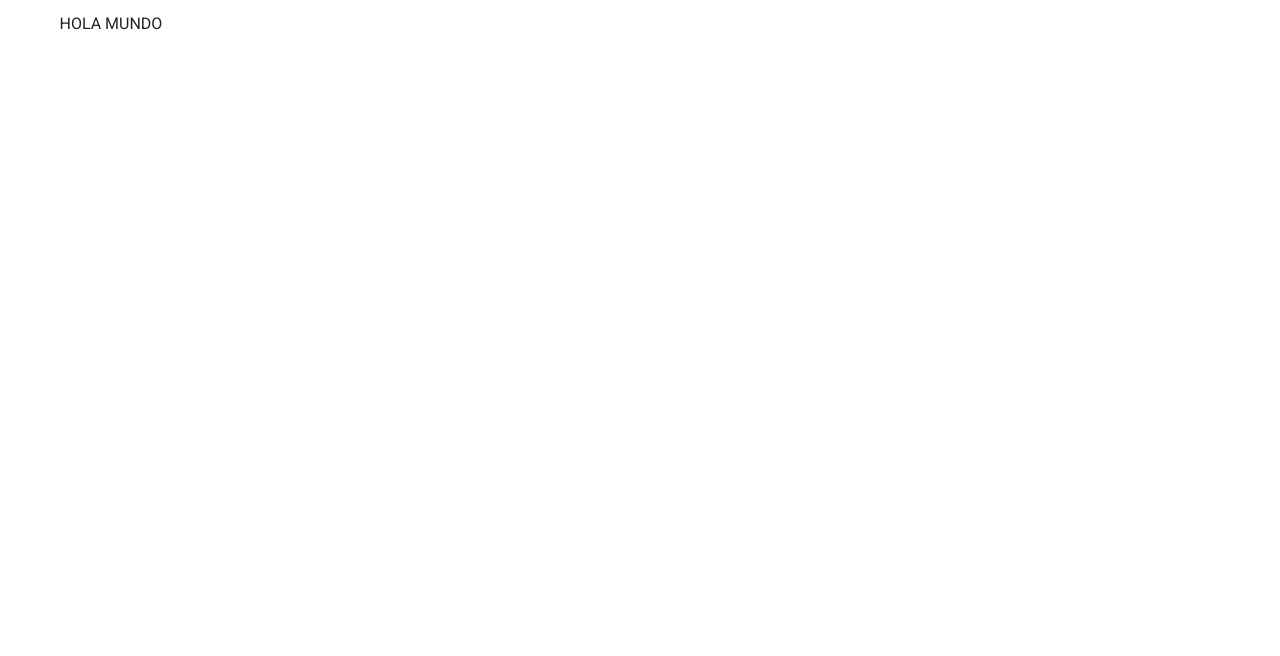
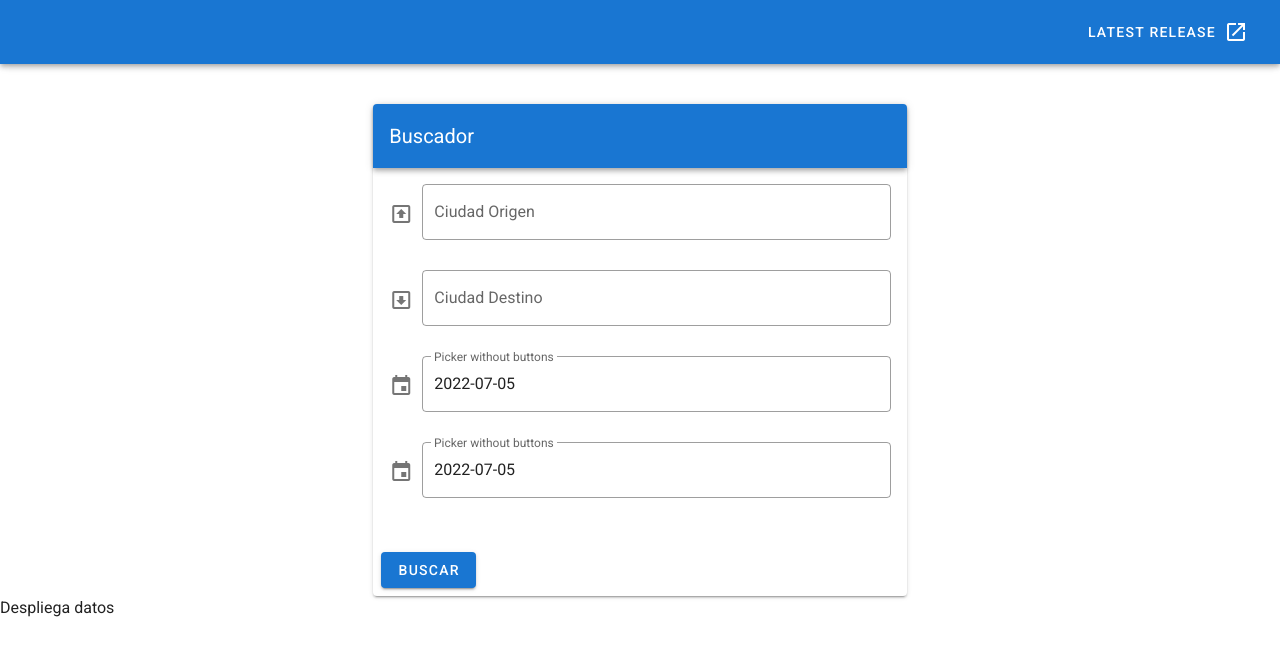
Before and after one commit to masterDat/front_polimiundo, a Vue app: page / in a window 1280 px wide. Shown: the top 656 px of the page. Built offline with nearby package versions, Linux system fonts and the light colour scheme.

Commit message:
Creacion Pantallas de Busqueda y Despliegue Datos

```diff
--- a/package.json
+++ b/package.json
@@ -10,6 +10,7 @@
   "dependencies": {
     "core-js": "^3.8.3",
     "vue": "^2.6.14",
+    "vuejs-datepicker": "^1.6.2",
     "vuetify": "^2.6.0"
   },
   "devDependencies": {
--- a/src/App.vue
+++ b/src/App.vue
@@ -1,20 +1,41 @@
 <template>
   <v-app>
+    <v-app-bar
+      app
+      color="primary"
+      dark
+    >
+
+
+      <v-spacer></v-spacer>
+
+      <v-btn
+        href="https://github.com/vuetifyjs/vuetify/releases/latest"
+        target="_blank"
+        text
+      >
+        <span class="mr-2">Latest Release</span>
+        <v-icon>mdi-open-in-new</v-icon>
+      </v-btn>
+    </v-app-bar>
 
     <v-main>
-      <HelloWorld/>
+      <searchTickets/>
+      <showTickets/>
     </v-main>
   </v-app>
 </template>
 
 <script>
-import HelloWorld from './components/HelloWorld';
+import searchTickets from './components/tickets/searchTickets';
+import showTickets from './components/tickets/showTickets';
 
 export default {
   name: 'App',
 
   components: {
-    HelloWorld,
+    searchTickets,
+    showTickets,
   },
 
   data: () => ({
--- a/src/components/HelloWorld.vue
+++ /dev/null
@@ -1,12 +0,0 @@
-<template>
-  <v-container>
-    <p>HOLA MUNDO</p>
-  </v-container>
-</template>
-
-<script>
-  export default {
-    name: 'HelloWorld',
-
-      }
-</script>
--- /dev/null
+++ b/src/components/tickets/searchTickets.vue
@@ -0,0 +1,71 @@
+<template>
+    <div>
+        <v-layout align-center justify-center class="mt-10">
+            <v-flex x12 sm8 md6 lg5 x14>
+                <v-card>
+                    <v-toolbar dark color="primary">
+                        <v-toolbar-title>
+                            Buscador
+                        </v-toolbar-title>
+                    </v-toolbar>
+
+                    <v-card-text>
+                        <v-text-field outlined v-model="ciudadOrigen" label="Ciudad Origen"  prepend-icon="mdi-arrow-up-bold-box-outline"> </v-text-field>
+                        <v-text-field outlined v-model="ciudadDestino" label="Ciudad Destino"  prepend-icon="mdi-arrow-down-bold-box-outline"> </v-text-field>
+                        <v-menu v-model="fechaSalida" :close-on-content-click="false" :nudge-right="40"
+                            transition="scale-transition" offset-y min-width="auto">
+                            <template v-slot:activator="{ on, attrs }">
+                                <v-text-field outlined v-model="date" label="Picker without buttons" prepend-icon="mdi-calendar"
+                                    readonly v-bind="attrs" v-on="on"></v-text-field>
+                            </template>
+                            <v-date-picker v-model="date" @input="fechaSalida = false"></v-date-picker>
+                        </v-menu>
+
+                        <v-menu  v-model="fechaLlegada" :close-on-content-click="false" :nudge-right="40"
+                            transition="scale-transition" offset-y min-width="auto">
+                            <template v-slot:activator="{ on, attrs }">
+                                <v-text-field outlined v-model="date2" label="Picker without buttons" prepend-icon="mdi-calendar"
+                                    readonly v-bind="attrs" v-on="on"></v-text-field>
+                            </template>
+                            <v-date-picker v-model="date2" @input="fechaLlegada = false"></v-date-picker>
+                        </v-menu>
+
+
+                    </v-card-text>
+
+
+                    <v-card-actions>
+                        <v-flex>
+                            <v-btn color="primary" @click="login">Buscar</v-btn>
+
+                        </v-flex>
+                    </v-card-actions>
+
+                </v-card>
+            </v-flex>
+
+        </v-layout>
+    </div>
+
+</template>
+
+
+<script>
+
+export default {
+    data() {
+        return {
+            ciudadOrigen: '',
+            ciudadDestino: '',
+            fechaSalida: '',
+            fechaLlegada: '',
+            date: (new Date(Date.now() - (new Date()).getTimezoneOffset() * 60000)).toISOString().substr(0, 10),
+            date2: (new Date(Date.now() - (new Date()).getTimezoneOffset() * 60000)).toISOString().substr(0, 10),
+            menu: false,
+            modal: false,
+            menu2: false,
+        }
+    }
+}
+
+</script>
--- /dev/null
+++ b/src/components/tickets/showTickets.vue
@@ -0,0 +1,11 @@
+<template>
+<div>
+    <p>Despliega datos</p>
+</div>
+
+</template>
+
+
+<script>
+
+</script>
```
Also changed, not shown: 1 other file (tests, documents, lock files or other folders).
